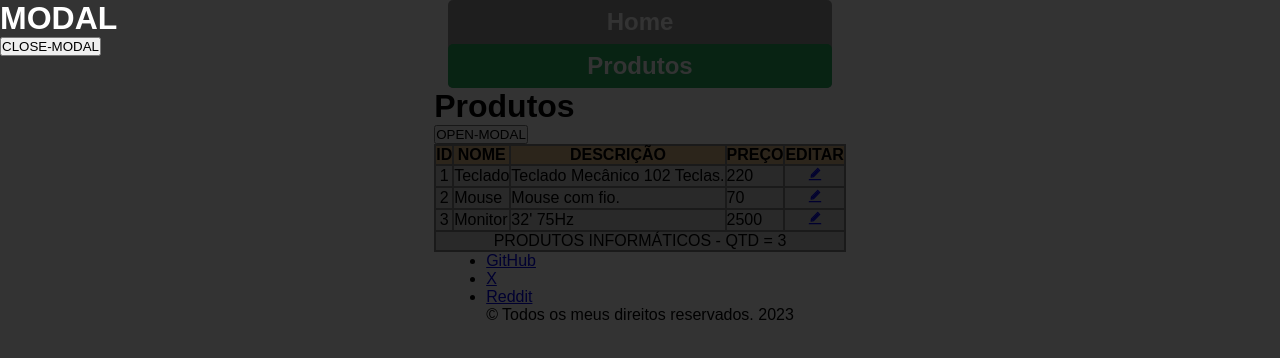
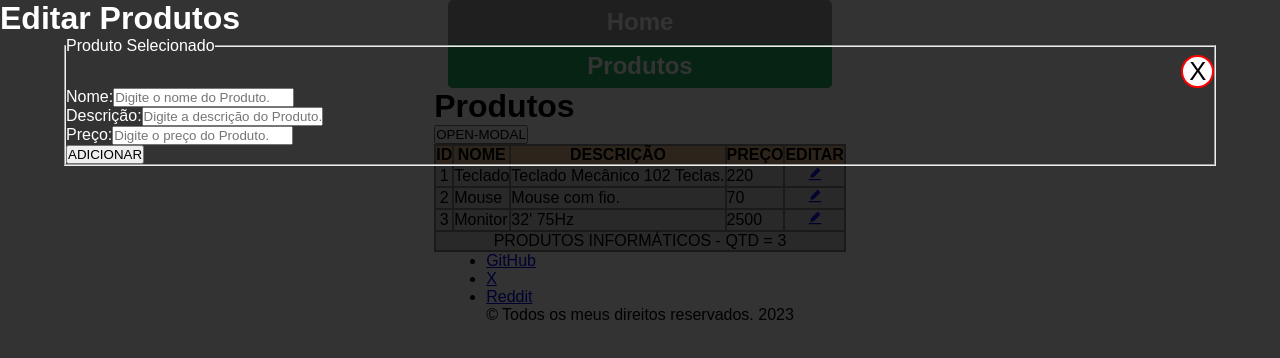
Before and after one commit to hyeonken/spa-1espf, a React (Vite) app: page /produtos in a window 1280 px wide. Both pictures are taken after a click on the button "OPEN-MODAL". Shown: the top 358 px of the page. Built offline with nearby package versions, Linux system fonts and the light colour scheme; no server answers; data requests are answered from the project's data file.

Commit message:
Modal form para adicionar coisas ao json

```diff
--- a/db.json
+++ b/db.json
@@ -18,5 +18,6 @@
       "desc": "32' 75Hz",
       "preco": 2500
     }
+
   ]
 }
--- a/src/components/ModalAction/ModalAction.jsx
+++ b/src/components/ModalAction/ModalAction.jsx
@@ -1,13 +1,89 @@
 import "./ModalAction.scss"
+import { useState } from 'react';
+import { useNavigate } from 'react-router-dom'
 
 export default function ModalAction(props) {
+
+    const navigation = useNavigate()
+    //Realizando uma consulta para determinar o último ID do produto.
+    let id;
+
+    fetch("http://localhost:5000/Produtos")
+    .then((response)=> response.json())
+    .then((response)=>{
+        id = response[response.length-1].id+1
+    })
+    .catch(error=> console.log(error))
+
+    const[produto,setProduto] = useState({
+        id:id,
+        nome:'',
+        desc:'',
+        preco:''
+    });
+
+    const handleChange = (e)=>{
+
+
+    //Destructuring
+    const {name,value} = e.target;
+
+    //Setando os dados diretamente no objeto atravé de SPREAD
+    setProduto({...produto,[name]:value});
+
+    }
+
+
+
+    const handleSubmit = (e) =>{
+        e.preventDefault();
+
+          fetch("http://localhost:5000/produtos",{
+            method:"POST",
+            headers:{
+              "Content-Type":"application/json"
+            },
+            body: JSON.stringify(produto)
+          })
+          .then((response)=> console.log("Dados alterado com sucesso - STATUS CODE : " + response.status))
+          .catch(error=> console.log(error));
+
+          //Fechando o modal
+          props.setClose(false);
+
+          //Redirect
+          navigation("/produtos");
+      }
 
     if(props.open){
         return (
             <div className="modal">
-                <h1>MODAL</h1>
-                <button onClick={()=>props.setClose(false)}>CLOSE-MODAL</button>
-            </div>
+            <h1>Editar Produtos</h1>
+              <div>
+                <form onSubmit={handleSubmit}>
+                  <fieldset>
+                    <span className="closeModal" onClick={()=> props.setClose(false)}>X</span>
+                    <legend>Produto Selecionado</legend>
+                    <div>
+                      <label htmlFor="">Nome:</label>
+                      <input type="text" name="nome" placeholder="Digite o nome do Produto." value={produto.nome} onChange={handleChange}/>
+                    </div>
+                    <div>
+                      <label htmlFor="">Descrição:</label>
+                      <input type="text" name="desc" placeholder="Digite a descrição do Produto." value={produto.desc} onChange={handleChange}/>
+                    </div>
+                    <div>
+                      <label htmlFor="">Preço:</label>
+                      <input type="text" name="preco" placeholder="Digite o preço do Produto." value={produto.preco} onChange={handleChange}/>
+                    </div>
+                    <div>
+                      <button>ADICIONAR</button>
+                    </div>
+                  </fieldset>
+                </form>
+              </div>
+
+        </div>
         )
   }
 }
--- a/src/components/ModalAction/ModalAction.scss
+++ b/src/components/ModalAction/ModalAction.scss
@@ -8,3 +8,32 @@
     z-index: 1000;
     color: #FFF;
 }
+
+form{
+    width: 90%;
+    margin: 0 auto;
+}
+
+
+.closeModal{
+    cursor: pointer;
+    float: right;
+    font-size: 1.6rem;
+    padding: 0.0.5%;
+    color: #000;
+    background-color: #fff;
+    border-radius: 80%;
+    display: block;
+    border: 2px solid red;
+    transition: ease-in-out 300ms;
+
+    &:hover{
+        background-color: red;
+        color: #fff;
+    }
+}
+
+
+div{
+    clear:both
+}
```
Also changed, not shown: .eslintrc.cjs.
